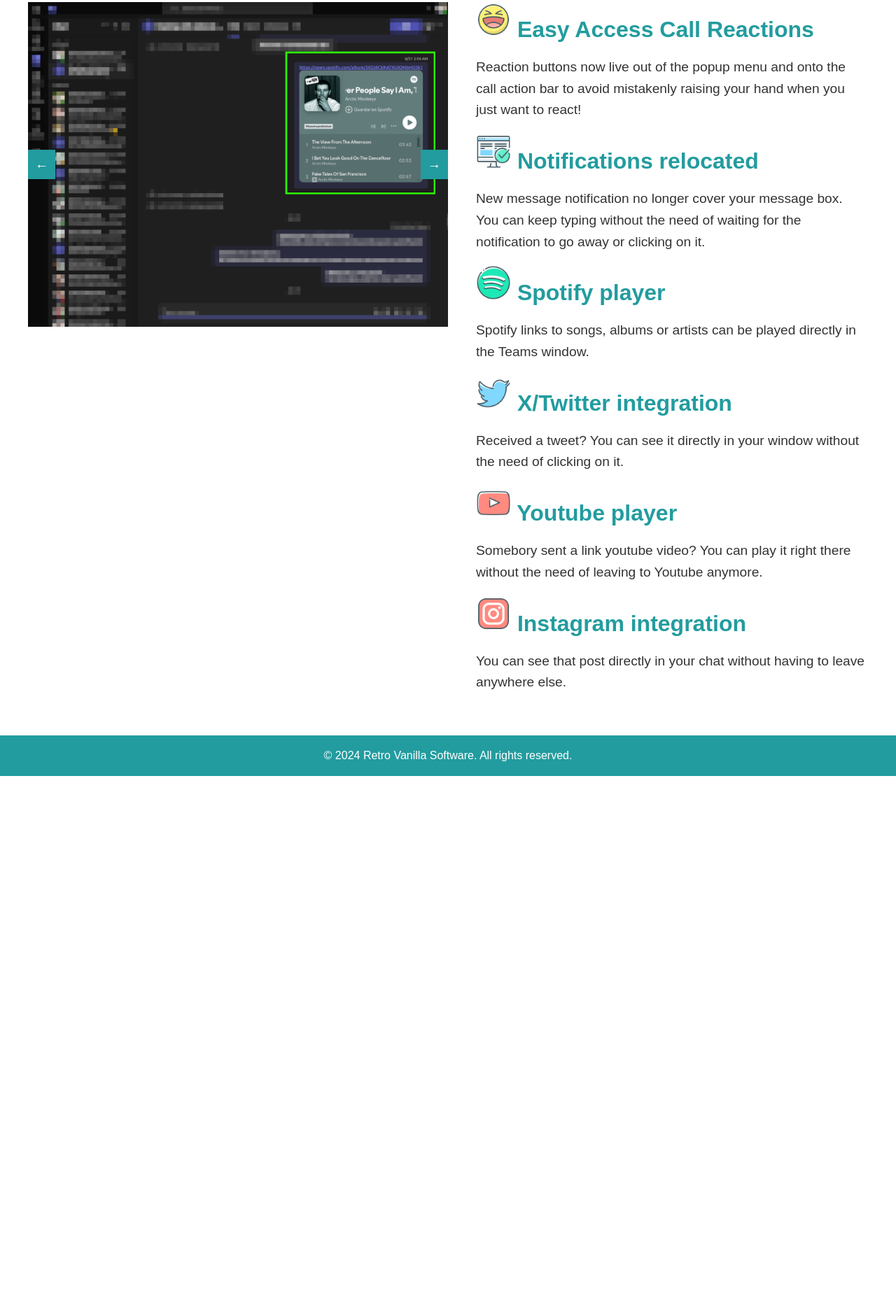
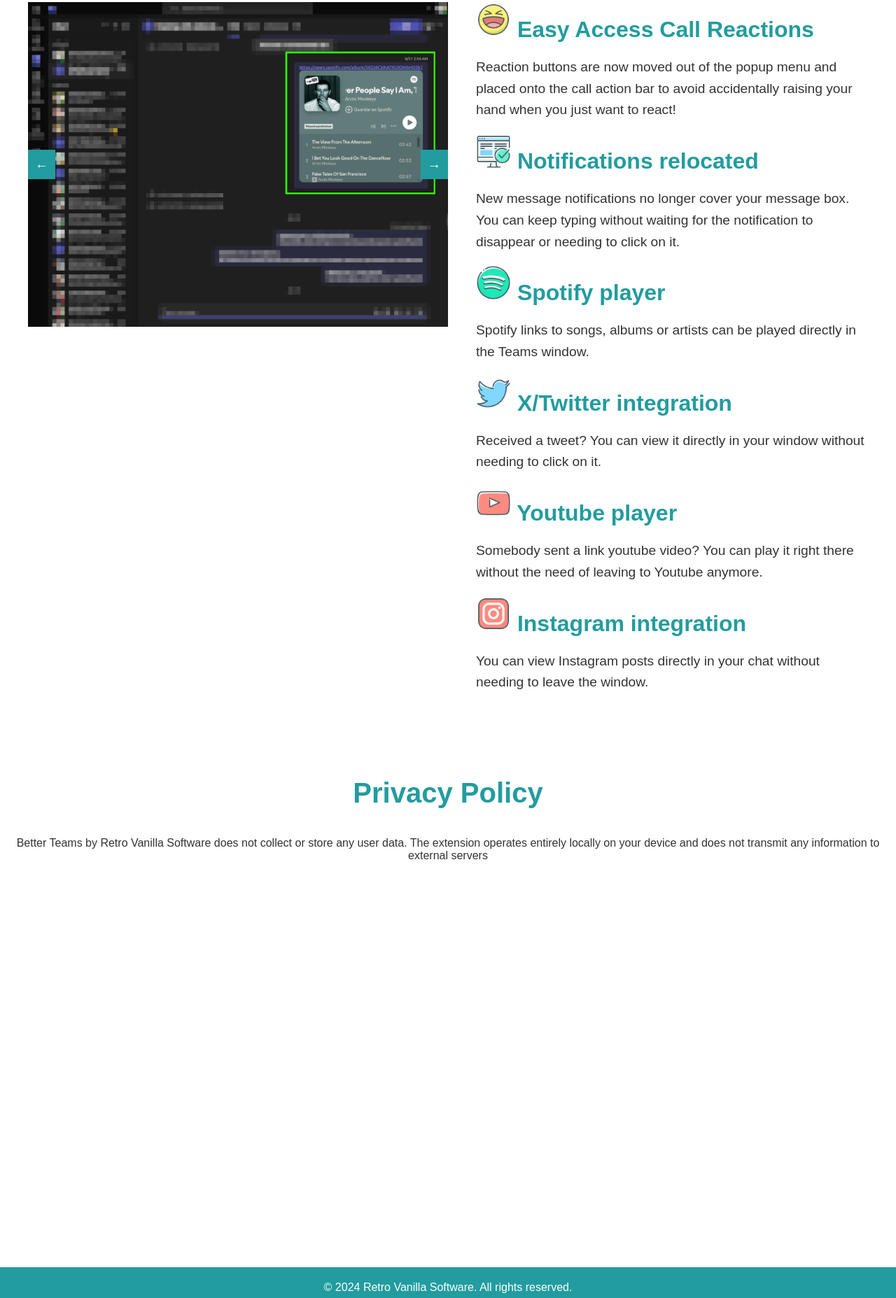
Before and after one commit to antorqs/better-teams, a browser extension: page docs/index.html in a window 1280 px wide. Shown: the part 942-2797 px from the top of the page at 70% size. Before the commit the page ends 2051 px from the top, so only its background shows below. Drawn offline with Linux system fonts and the light colour scheme.

Commit message:
Improve docs page

```diff
--- a/docs/index.html
+++ b/docs/index.html
@@ -31,6 +31,7 @@
         <!-- Button Section -->
         <div class="button-container">
             <a href="#features" class="btn see-features">See Features</a>
+            <a href="https://github.com/antorqs/better-teams" class="btn ghrepo"><img src="./images/github.png" class="github-logo"/> Github</a>
             <a href="#install" class="btn install">Install Now</a>
         </div>
     </div>
@@ -60,26 +61,31 @@
             <!-- Description Section (Right) -->
             <div class="description">
                 <h3><img src="./images/reactions_icon.png" alt="Reactions icon" class="feature-icon" /> Easy Access Call Reactions</h3>
-                <p>Reaction buttons now live out of the popup menu and onto the call action bar to avoid mistakenly raising your hand when you just want to react!</p>
+                <p>Reaction buttons are now moved out of the popup menu and placed onto the call action bar to avoid accidentally raising your hand when you just want to react!</p>
                 <br />
                 <h3><img src="./images/notifications_icon.png" alt="Notifications icon" class="feature-icon"/> Notifications relocated</h3>
-                <p>New message notification no longer cover your message box. You can keep typing without the need of waiting for the notification to go away or clicking on it.</p>
+                <p>New message notifications no longer cover your message box. You can keep typing without waiting for the notification to disappear or needing to click on it.</p>
                 <br />
                 <h3><img src="./images/spotify_icon.png" alt="Spotify icon" class="feature-icon"/> Spotify player</h3>
                 <p>Spotify links to songs, albums or artists can be played directly in the Teams window.</p>
                 <br />
                 <h3><img src="./images/twitter_icon.png" alt="Twitter icon" class="feature-icon"/> X/Twitter integration</h3>
-                <p>Received a tweet? You can see it directly in your window without the need of clicking on it.</p>
+                <p>Received a tweet? You can view it directly in your window without needing to click on it.</p>
                 <br />
                 <h3><img src="./images/youtube_icon.png" alt="Youtube icon" class="feature-icon"/> Youtube player</h3>
-                <p>Somebory sent a link youtube video? You can play it right there without the need of leaving to Youtube anymore.</p>
+                <p>Somebody sent a link youtube video? You can play it right there without the need of leaving to Youtube anymore.</p>
                 <br />
                 <h3><img src="./images/instagram_icon.png" alt="Instagram icon" class="feature-icon"/> Instagram integration</h3>
-                <p>You can see that post directly in your chat without having to leave anywhere else.</p>
+                <p>You can view Instagram posts directly in your chat without needing to leave the window.</p>
             </div>
         </div>
     </section>
-
+    <section id="privacy" class="privacy">
+        <h2>Privacy Policy</h2>
+        <div class="privacy-container">
+            <p>Better Teams by Retro Vanilla Software does not collect or store any user data. The extension operates entirely locally on your device and does not transmit any information to external servers</p>
+        </div>
+    </section>
     <!-- Footer Section -->
     <footer class="footer">
         <p>&copy; 2024 Retro Vanilla Software. All rights reserved.</p>
--- a/docs/styles.css
+++ b/docs/styles.css
@@ -100,6 +100,20 @@
     color: green;
 }
 
+.ghrepo {
+    background-color: #000000; /* Yellow button */
+    color: #ffffff;
+}
+
+.ghrepo:hover {
+    background-color: #ffffff;
+    color: #000000;
+}
+
+.ghrepo img{
+    height: 16px;
+}
+
 /* Features Section */
 .features {
     padding: 60px 20px;
@@ -127,6 +141,21 @@
 .feature-icon {
     width: 50px;
     height: 50%;
+}
+
+/* Features Section */
+.privacy {
+    height: 95vh;
+    padding: 60px 20px;
+    background-color: white;
+    color: #333;
+    text-align: center;
+}
+
+.privacy h2 {
+    font-size: 2.5em;
+    color: #229C9F;
+    margin-bottom: 40px;
 }
 
 /* Carousel Section (Left) */
```
Also changed, not shown: docs/images/github.png (added).
